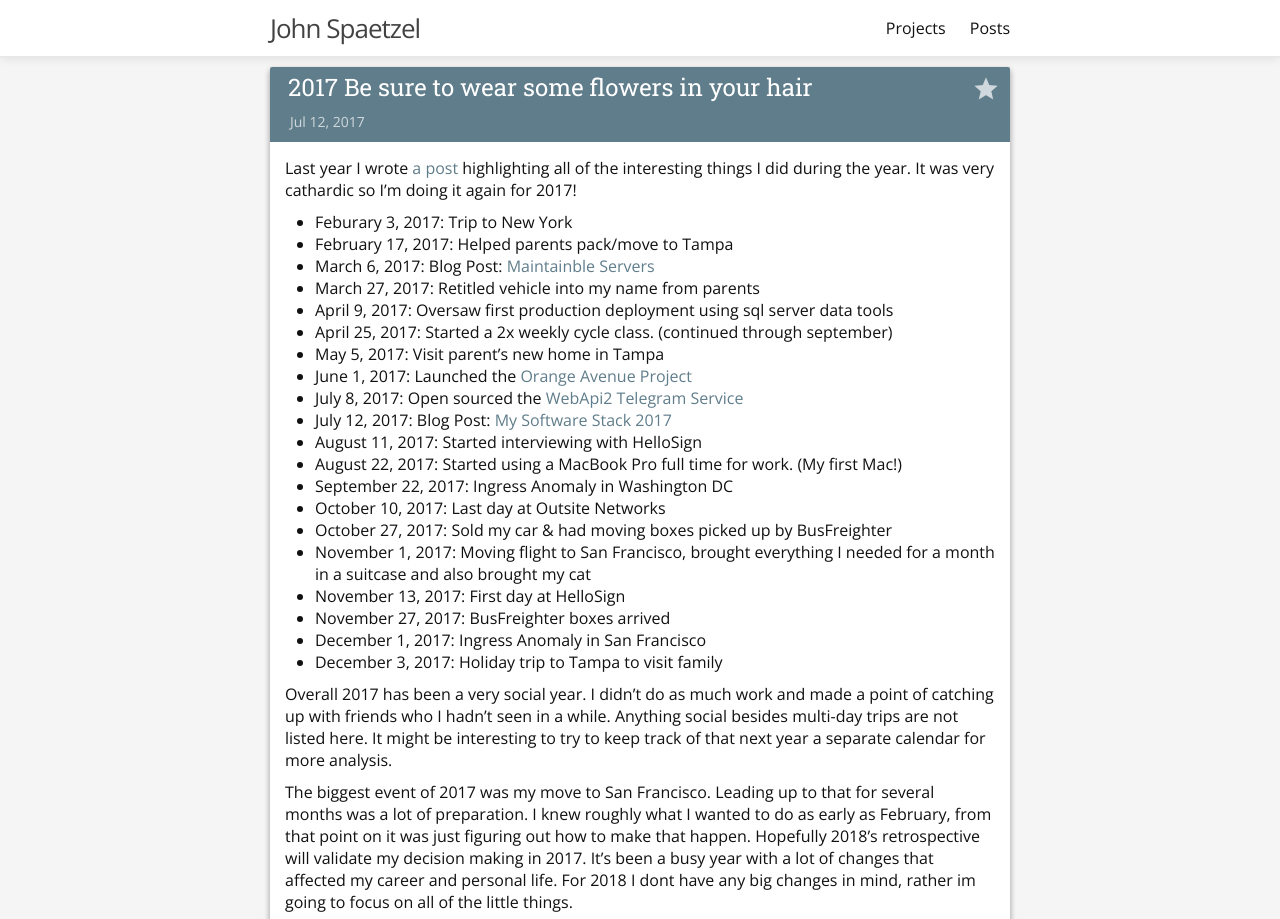
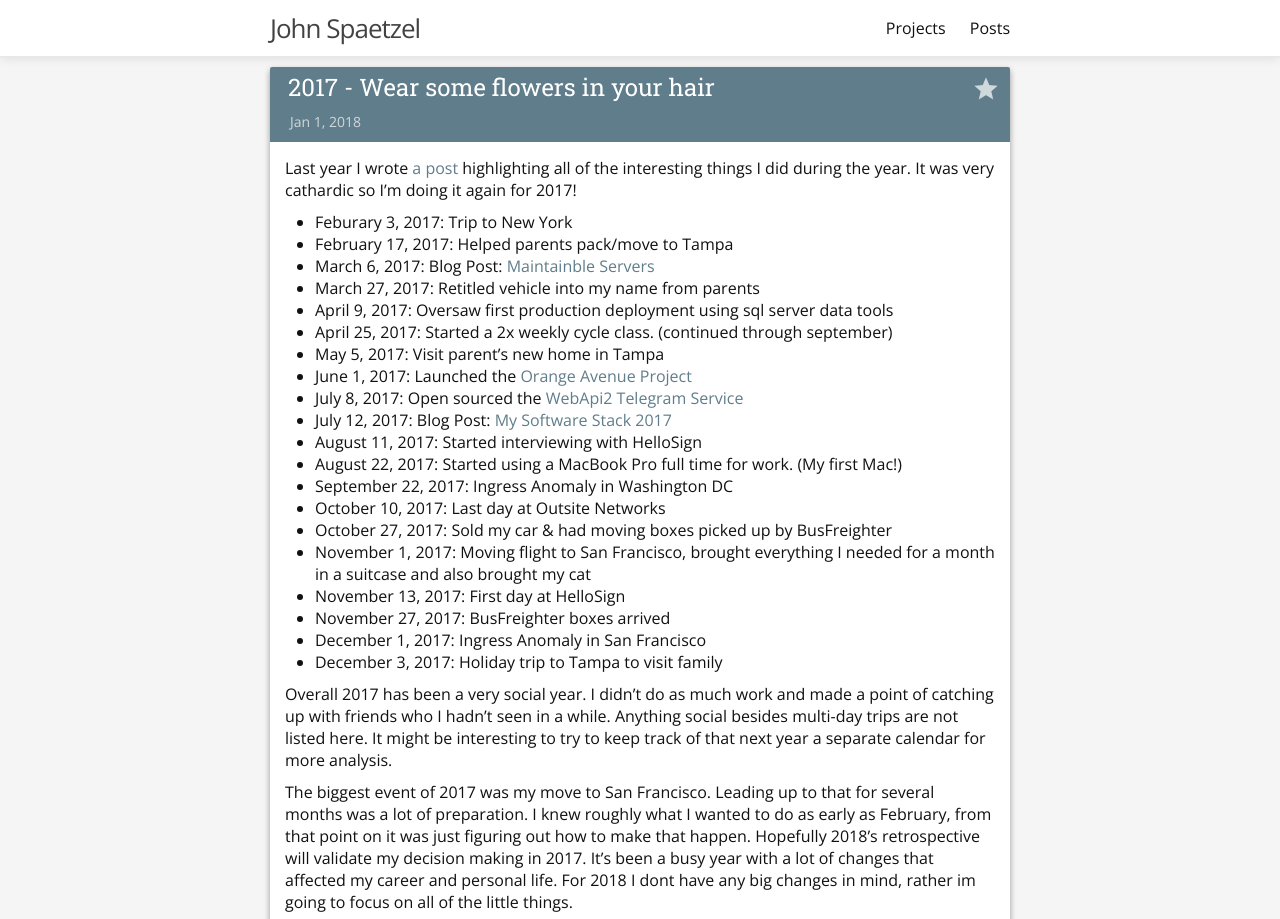
Before and after one commit to jspaetzel/meh.dev, a Jekyll site: the page built from _posts/blog/2018-01-01-2017-wear-flowers-in-your-hair.markdown, in a window 1280 px wide, cut to the strip 0-919 px from the top of the page. Built offline with Jekyll 4.4.1, drawn with Linux system fonts in a browser that asks for light colours.

Commit message:
tidy things up, fix links

```diff
--- a/_posts/blog/2018-01-01-2017-wear-flowers-in-your-hair.markdown
+++ b/_posts/blog/2018-01-01-2017-wear-flowers-in-your-hair.markdown
@@ -1,23 +1,23 @@
 ---
 layout: post
-title:  "2017 Be sure to wear some flowers in your hair"
-date:   2017-07-12 00:00:00 -0500
+title:  "2017 - Wear some flowers in your hair"
+date:   2018-01-01 00:00:00 -0800
 categories:
 - other
 ---
 
-Last year I wrote [a post]('2016-a-full-stack-year') highlighting all of the interesting things I did during the year. It was very cathardic so I'm doing it again for 2017!
+Last year I wrote [a post](2016-a-full-stack-year) highlighting all of the interesting things I did during the year. It was very cathardic so I'm doing it again for 2017!
 
 * Feburary 3, 2017: Trip to New York
 * February 17, 2017: Helped parents pack/move to Tampa
-* March 6, 2017: Blog Post: [Maintainble Servers]('maintainable-servers')
+* March 6, 2017: Blog Post: [Maintainble Servers](maintainable-servers)
 * March 27, 2017: Retitled vehicle into my name from parents
 * April 9, 2017: Oversaw first production deployment using sql server data tools
 * April 25, 2017: Started a 2x weekly cycle class. (continued through september)
 * May 5, 2017: Visit parent's new home in Tampa
-* June 1, 2017: Launched the [Orange Avenue Project]('orange-ave-project')
-* July 8, 2017: Open sourced the [WebApi2 Telegram Service]('https://github.com/jspaetzel/TelegramService')
-* July 12, 2017: Blog Post: [My Software Stack 2017]('my-software-stack-2017')
+* June 1, 2017: Launched the [Orange Avenue Project](orange-ave-project)
+* July 8, 2017: Open sourced the [WebApi2 Telegram Service](https://github.com/jspaetzel/TelegramService)
+* July 12, 2017: Blog Post: [My Software Stack 2017](my-software-stack-2017)
 * August 11, 2017: Started interviewing with HelloSign
 * August 22, 2017: Started using a MacBook Pro full time for work. (My first Mac!)
 * September 22, 2017: Ingress Anomaly in Washington DC
--- a/_posts/blog/2018-04-24-text-expansion-clipboard-management.markdown
+++ b/_posts/blog/2018-04-24-text-expansion-clipboard-management.markdown
@@ -1,6 +1,6 @@
 ---
 layout: post
-title:  "Do more with text expansion & clipboard management"
+title:  "Text expansion & clipboard management"
 date:   2018-04-24 00:00:00 -0800
 categories:
 - other
```
